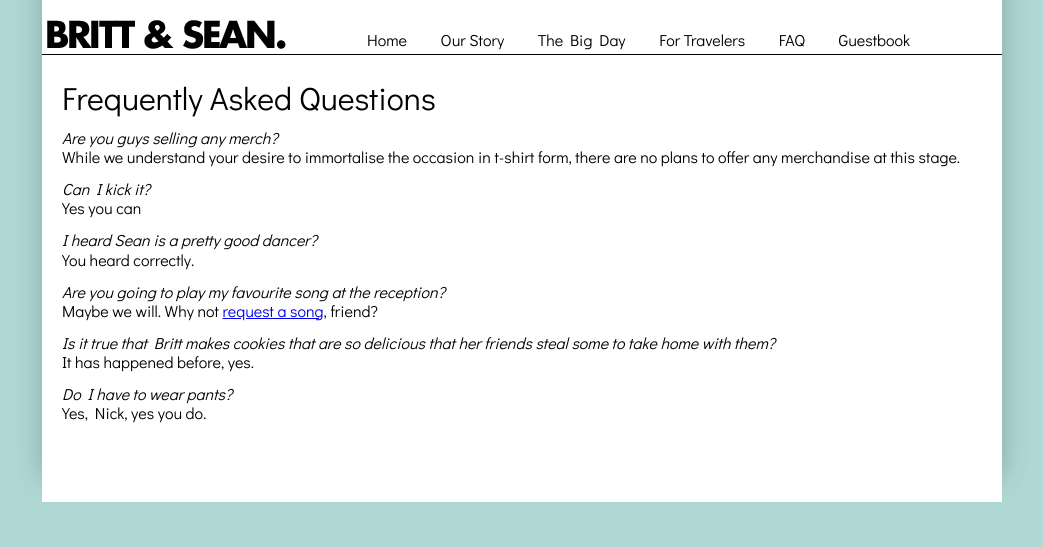
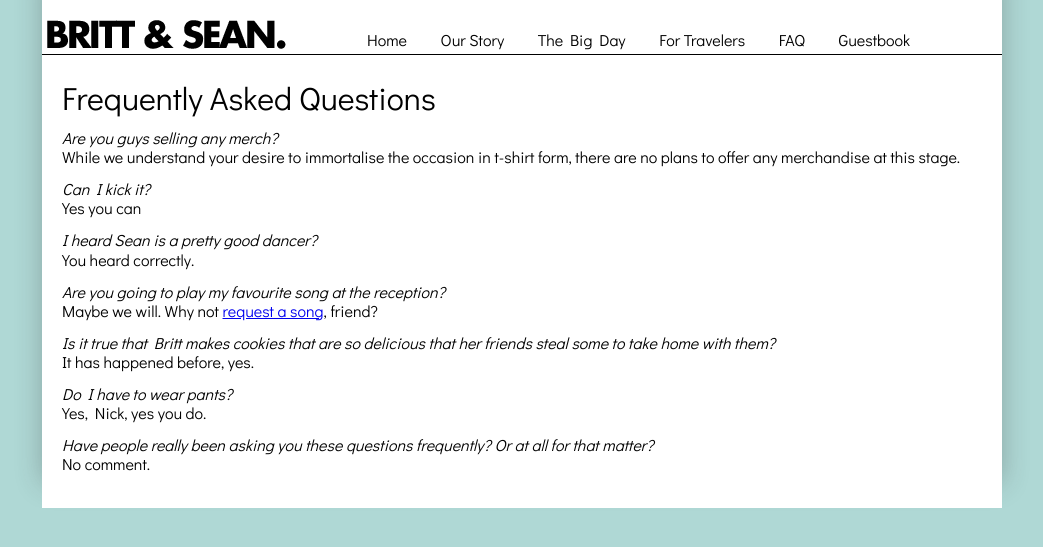
Before and after one commit to seanbelling/brittandsean, a PHP site: page /faq in a window 1280 px wide. Shown: the top 547 px of the page, without its empty margins (118-1161 px from the left). Run offline with PHP 8.4, Linux system fonts and the light colour scheme; some libraries are stand-ins or nearby versions.

Commit message:
added faq

```diff
--- a/faq.php
+++ b/faq.php
@@ -124,6 +124,8 @@
                 <dd>It has happened before, yes.</dd>
                 <dt>Do I have to wear pants?</dt>
                 <dd>Yes, Nick, yes you do.</dd>
+                <dt>Have people really been asking you these questions frequently? Or at all for that matter?</dt>
+                <dd>No comment.</dd>
               </dl>
             </div>
           </section>
--- a/static/js/template/template.js
+++ b/static/js/template/template.js
@@ -75,6 +75,8 @@ TEMPLATES = {
         <dd>It has happened before, yes.</dd>\
         <dt>Do I have to wear pants?</dt>\
         <dd>Yes, Nick, yes you do.</dd>\
+        <dt>Have people really been asking you these questions frequently? Or at all for that matter?</dt>\
+        <dd>No comment.</dd>\
       </dl>\
     </div>\
   '),
```
